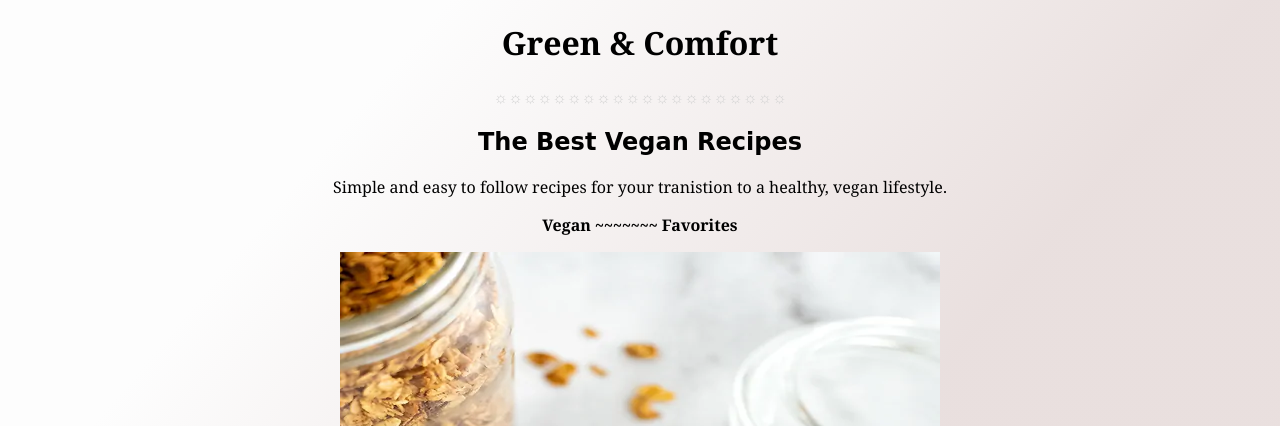
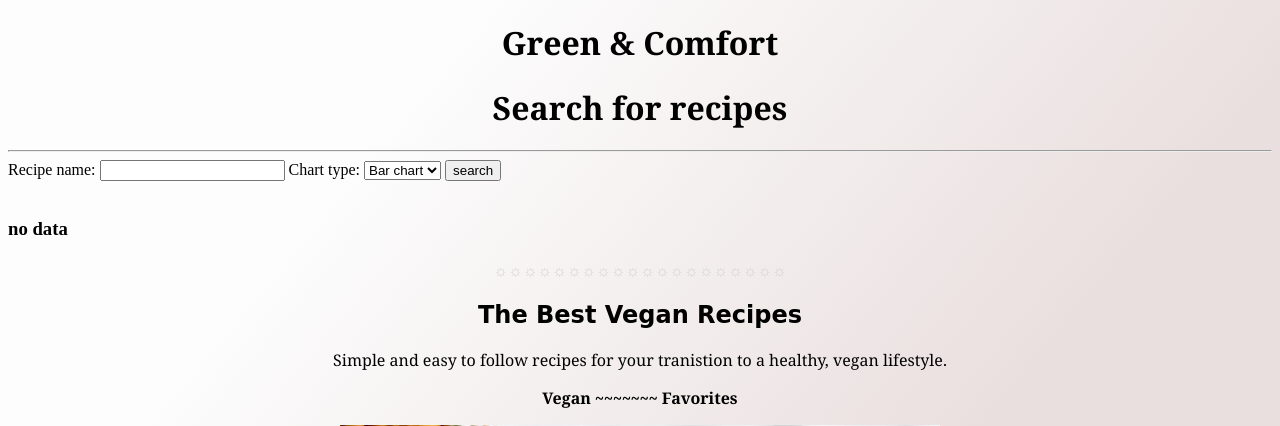
Before and after one commit to Christin-paige/recipe_app, a Django app: page / in a window 1280 px wide. Shown: the part 59-485 px from the top of the page. Run offline with Django 4.2, Linux system fonts and the light colour scheme.

Commit message:
adding forms

```diff
--- /dev/null
+++ b/A2_Recipe_App/src/recipes/forms.py
@@ -0,0 +1,14 @@
+from django import forms
+
+CHART__CHOICES = (
+
+    ('#1','Bar chart'),
+    ('#2', 'Pie chart'),
+    ('#3', 'Line cart')
+
+)
+
+class RecipesSearchForm(forms.Form):
+    recipe_name= forms.CharField(max_length=120)
+
+    chart_type= forms.ChoiceField(choices=CHART__CHOICES)
--- a/A2_Recipe_App/src/recipes/models.py
+++ b/A2_Recipe_App/src/recipes/models.py
@@ -1,7 +1,10 @@
 from django.db import models
 from django.shortcuts import reverse
 
+
 # Create your models here.
+
+
 class Recipe(models.Model):
     name=models.CharField(max_length=120)
     ingredients=models.CharField(max_length=250)
--- a/A2_Recipe_App/src/recipes/templates/recipes/home.html
+++ b/A2_Recipe_App/src/recipes/templates/recipes/home.html
@@ -69,16 +69,32 @@ background: linear-gradient(130deg, rgba(253,253,253,1) 23%, rgba(233,223,222,0.
       </navbar>
 
       <h1>Green & Comfort</h1>
+      <h1>Search for recipes</h1>
+      <hr>
+      <form action="" method="POST">
+         {% csrf_token %}
+         {{form}}
+         <button type="submit" >search</button>
+      </form>
+      <br>
+     {% if recipes_df %}
+         {{recipes_df|safe}}
+      {% else %}
+             <h3> no data</h3>
+         {% endif %}
 
       <p class="border">&#9788;&#9788;&#9788;&#9788;&#9788;&#9788;&#9788;&#9788;&#9788;&#9788;&#9788;&#9788;&#9788;&#9788;&#9788;&#9788;&#9788;&#9788;&#9788;&#9788;</p>
       <a href ="{%url 'recipes:list' %}"> <h2>The Best Vegan Recipes</h2> </a>
 
          <p>Simple and easy to follow recipes for your tranistion to a healthy, vegan lifestyle.</p>
          <p><strong>Vegan ~~~~~~~ Favorites</strong></p>
+
       <img class ="main-img" src="{% static 'recipes/images/vegan-granola.jpg' %}" alt="home" width="600" height="675">
      <br>
 
       <p class="border">&#9788;&#9788;&#9788;&#9788;&#9788;&#9788;&#9788;&#9788;&#9788;&#9788;&#9788;&#9788;&#9788;&#9788;&#9788;&#9788;&#9788;&#9788;&#9788;&#9788;&#9788;&#9788;&#9788;&#9788;&#9788;&#9788;&#9788;&#9788;&#9788;&#9788;&#9788;&#9788;&#9788;&#9788;&#9788;&#9788;&#9788;&#9788;&#9788;&#9788;&#9788;&#9788;&#9788;&#9788;</p>
 
+
+
    </body>
 </html>
--- a/A2_Recipe_App/src/recipes/views.py
+++ b/A2_Recipe_App/src/recipes/views.py
@@ -1,6 +1,10 @@
 from django.shortcuts import render
 from django.views.generic import ListView, DetailView  #to display lists
 from .models import Recipe
+from .forms import RecipesSearchForm
+import pandas as pd
+from .utils import get_recipename_from_id, get_chart
+
 
 class RecipeListView(ListView):
     model = Recipe
@@ -9,6 +13,33 @@ class RecipeListView(ListView):
 class RecipeDetailView(DetailView):
     model = Recipe
     template_name = 'recipes/detail.html'
-# Create your views here.
+# views
+
+
 def home(request):
-    return render(request, 'recipes/home.html')
+
+     form = RecipesSearchForm(request.POST or None)
+     recipes_df=None #initialize dataframe to None
+     chart = None
+
+     if request.method == 'POST':
+        recipe_name = request.POST.get('recipe_name')
+        chart_type = request.POST.get('chart_type')
+        print(recipe_name, chart_type)
+
+
+        qs =Recipe.objects.filter(name=recipe_name)
+        if qs: #if data found
+            #convert queryset to pandas dataframe
+            recipes_df=pd.DataFrame(qs.values())
+            recipes_df['id']=recipes_df['id'].apply(get_recipename_from_id)
+            chart=get_chart(chart_type, recipes_df, labels=recipes_df['id'].values)
+            recipes_df=recipes_df.to_html()
+
+
+     context={
+          'form': form,
+
+
+     }
+     return render(request, 'recipes/home.html', context)
```
Also changed, not shown: A2_Recipe_App/src/recipes/templates/recipes/main.html (+14 -3 lines), A2_Recipe_App/src/recipes/utils.py (added, +70 -0 lines), A2_Recipe_App/src/db.sqlite3.
